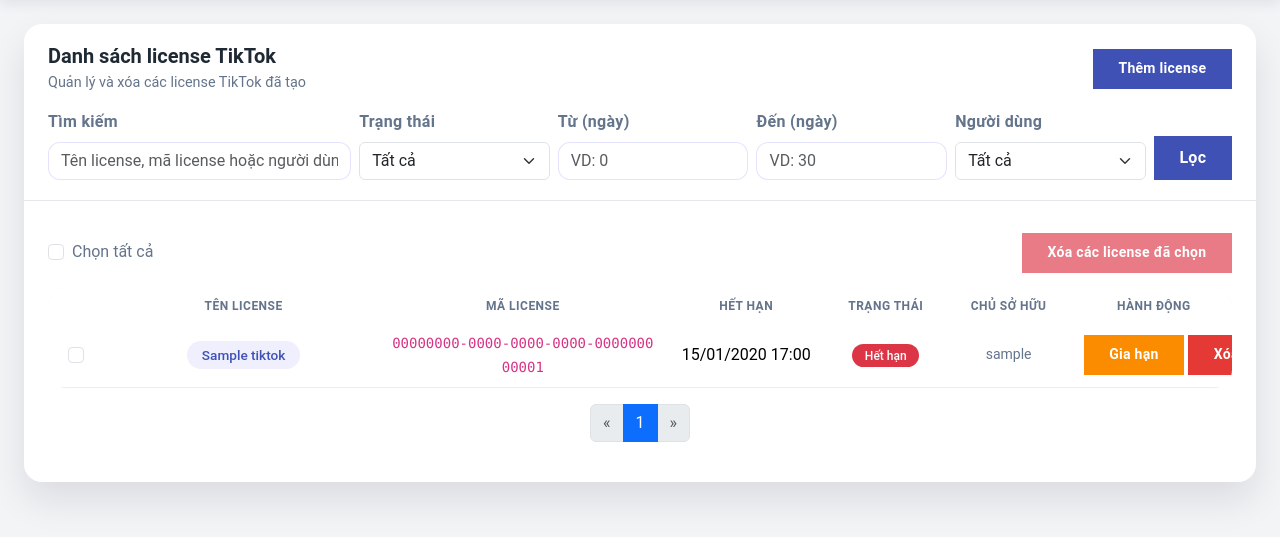
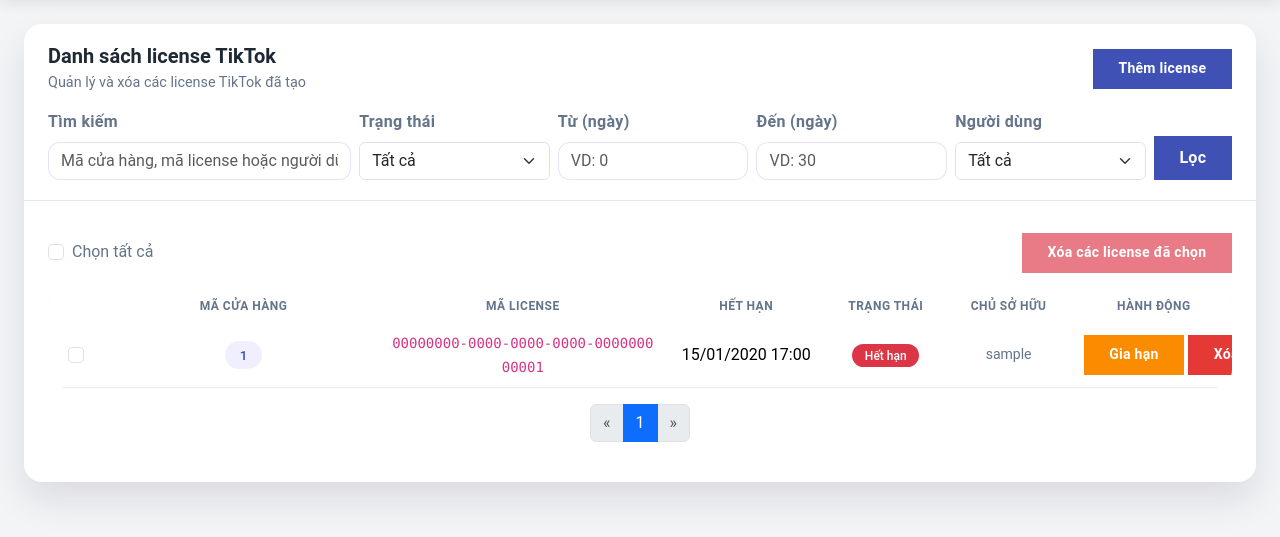
Before and after one commit to namngocngo2210/license_web, a Django app: page /license/tiktok/ in a window 1280 px wide. Shown: the part 57-594 px from the top of the page. Run offline with Django 4.2, Linux system fonts and the light colour scheme; a user stored in the database is signed in; tables that the repository leaves empty hold one stand-in row (values such as "Sample post"); some libraries are stand-ins or nearby versions.

Commit message:
edit name to shop_id license tiktok

```diff
--- a/licenses/forms.py
+++ b/licenses/forms.py
@@ -103,10 +103,10 @@ class ProfileForm(forms.ModelForm):
 
 
 class LicenseTikTokCreateForm(forms.Form):
-    names = forms.CharField(
-        label='Danh sách tên license (mỗi dòng 1 tên)',
-        widget=forms.Textarea(attrs={'class': 'form-control', 'placeholder': 'Ví dụ:\nLicense 1\nLicense 2', 'rows': 6}),
-        help_text='Tối đa 1000 license. Các license trùng tên sẽ được bỏ qua.',
+    shop_ids = forms.CharField(
+        label='Danh sách mã cửa hàng (mỗi dòng 1 mã)',
+        widget=forms.Textarea(attrs={'class': 'form-control', 'placeholder': 'Ví dụ:\n123456789\n987654321', 'rows': 6}),
+        help_text='Tối đa 1000 license. Các license trùng mã cửa hàng sẽ được bỏ qua.',
     )
     expires_in = forms.IntegerField(
         min_value=1,
@@ -129,14 +129,14 @@ class LicenseTikTokCreateForm(forms.Form):
                 help_text='Để trống để tạo cho chính bạn.',
             )
 
-    def _parse_names(self):
-        raw = self.cleaned_data['names']
-        names = [line.strip() for line in raw.splitlines() if line.strip()]
-        if not names:
-            raise forms.ValidationError('Vui lòng nhập ít nhất 1 tên license.')
-        if len(names) > 1000:
+    def _parse_shop_ids(self):
+        raw = self.cleaned_data['shop_ids']
+        shop_ids = [line.strip() for line in raw.splitlines() if line.strip()]
+        if not shop_ids:
+            raise forms.ValidationError('Vui lòng nhập ít nhất 1 mã cửa hàng.')
+        if len(shop_ids) > 1000:
             raise forms.ValidationError('Tối đa 1000 license mỗi lần.')
-        return names
+        return shop_ids
 
     def save(self):
         if self.owner is None:
@@ -152,14 +152,14 @@ class LicenseTikTokCreateForm(forms.Form):
                 target_owner = User.objects.get(id=int(self.cleaned_data['owner_id']))
             except (User.DoesNotExist, ValueError, TypeError):
                 target_owner = self.owner
-        for name in self._parse_names():
-            if LicenseTikTok.objects.filter(name=name, owner=target_owner).exists():
-                skipped.append(name)
+        for shop_id in self._parse_shop_ids():
+            if LicenseTikTok.objects.filter(shop_id=shop_id, owner=target_owner).exists():
+                skipped.append(shop_id)
                 continue
             created.append(
                 LicenseTikTok.objects.create(
                     owner=target_owner,
-                    name=name,
+                    shop_id=shop_id,
                     expired_at=expired_at,
                 )
             )
--- a/licenses/models.py
+++ b/licenses/models.py
@@ -37,7 +37,7 @@ class LicenseTikTok(models.Model):
         related_name='tiktok_licenses',
     )
     code = models.UUIDField(default=uuid.uuid4, editable=False, unique=True)
-    name = models.CharField(max_length=200, verbose_name='Tên license')
+    shop_id = models.CharField(max_length=200, verbose_name='Mã cửa hàng')
     expired_at = models.DateTimeField(verbose_name='Hết hạn')
     created_at = models.DateTimeField(auto_now_add=True)
     updated_at = models.DateTimeField(auto_now=True)
@@ -49,7 +49,7 @@ class LicenseTikTok(models.Model):
         verbose_name_plural = 'Licenses TikTok'
 
     def __str__(self):
-        return f'{self.name} ({self.code})'
+        return f'{self.shop_id} ({self.code})'
 
     @property
     def is_expired(self) -> bool:
--- a/licenses/views.py
+++ b/licenses/views.py
@@ -546,10 +546,17 @@ def api_create_user(request):
 @permission_classes([AllowAny])
 def verify_tiktok_license(request):
     code = request.data.get('code')
+    shop_id = request.data.get('shop_id')
 
     if not code:
         return Response(
             {'status': False, 'error': 'code là bắt buộc'},
+            status=status.HTTP_400_BAD_REQUEST,
+        )
+
+    if not shop_id:
+        return Response(
+            {'status': False, 'error': 'shop_id là bắt buộc'},
             status=status.HTTP_400_BAD_REQUEST,
         )
 
@@ -562,7 +569,7 @@ def verify_tiktok_license(request):
         )
 
     try:
-        license_obj = LicenseTikTok.objects.get(code=normalized_code)
+        license_obj = LicenseTikTok.objects.get(code=normalized_code, shop_id=shop_id)
     except LicenseTikTok.DoesNotExist:
         return Response(
             {'status': False, 'valid': False, 'reason': 'not_found'},
@@ -601,7 +608,7 @@ def _tiktok_license_to_dict(license_obj):
     return {
         'id': license_obj.id,
         'code': str(license_obj.code),
-        'name': license_obj.name,
+        'shop_id': license_obj.shop_id,
         'expired_at': int(license_obj.expired_at.timestamp()),
         'created_at': int(license_obj.created_at.timestamp()),
         'updated_at': int(license_obj.updated_at.timestamp()),
@@ -613,12 +620,12 @@ def _tiktok_license_to_dict(license_obj):
 @authentication_classes([APIKeyAuthentication])
 @permission_classes([AllowAny])
 def create_tiktok_license_api(request):
-    names = request.data.get('names')
+    shop_ids = request.data.get('shop_ids')
     expires_in = request.data.get('expires_in')
 
-    if not isinstance(names, list) or not names:
+    if not isinstance(shop_ids, list) or not shop_ids:
         return Response(
-            {'status': False, 'error': 'names phải là mảng không rỗng'},
+            {'status': False, 'error': 'shop_ids phải là mảng không rỗng'},
             status=status.HTTP_400_BAD_REQUEST,
         )
 
@@ -632,28 +639,28 @@ def create_tiktok_license_api(request):
             status=status.HTTP_400_BAD_REQUEST,
         )
 
-    if len(names) > 1000:
+    if len(shop_ids) > 1000:
         return Response(
-            {'status': False, 'error': 'names vượt quá 1000 license'},
+            {'status': False, 'error': 'shop_ids vượt quá 1000 license'},
             status=status.HTTP_400_BAD_REQUEST,
         )
 
     expired_at = timezone.now() + timedelta(days=expires_in)
     created = []
 
-    for name in names:
-        if not isinstance(name, str) or not name.strip():
+    for shop_id in shop_ids:
+        if not isinstance(shop_id, str) or not shop_id.strip():
             return Response(
-                {'status': False, 'error': 'Có tên license không hợp lệ'},
+                {'status': False, 'error': 'Có mã cửa hàng không hợp lệ'},
                 status=status.HTTP_400_BAD_REQUEST,
             )
-        name = name.strip()
-        if LicenseTikTok.objects.filter(name=name, owner=request.user).exists():
+        shop_id = shop_id.strip()
+        if LicenseTikTok.objects.filter(shop_id=shop_id, owner=request.user).exists():
             continue
         created.append(
             LicenseTikTok.objects.create(
                 owner=request.user,
-                name=name,
+                shop_id=shop_id,
                 expired_at=expired_at,
             )
         )
@@ -679,7 +686,7 @@ def list_tiktok_license_api(request):
 @permission_classes([AllowAny])
 def update_tiktok_license_api(request):
     id = request.data.get('id')
-    name = request.data.get('name')
+    shop_id = request.data.get('shop_id')
 
     if not id:
         return Response(
@@ -687,13 +694,13 @@ def update_tiktok_license_api(request):
             status=status.HTTP_400_BAD_REQUEST,
         )
 
-    if not name or not isinstance(name, str) or not name.strip():
+    if not shop_id or not isinstance(shop_id, str) or not shop_id.strip():
         return Response(
-            {'status': False, 'error': 'name là bắt buộc và phải là chuỗi không rỗng'},
+            {'status': False, 'error': 'shop_id là bắt buộc và phải là chuỗi không rỗng'},
             status=status.HTTP_400_BAD_REQUEST,
         )
 
-    name = name.strip()
+    shop_id = shop_id.strip()
 
     try:
         license_obj = LicenseTikTok.objects.get(id=id, owner=request.user)
@@ -703,15 +710,15 @@ def update_tiktok_license_api(request):
             status=status.HTTP_404_NOT_FOUND,
         )
 
-    # Kiểm tra tên trùng (trừ chính nó)
-    if LicenseTikTok.objects.filter(name=name, owner=request.user).exclude(id=id).exists():
+    # Kiểm tra mã cửa hàng trùng (trừ chính nó)
+    if LicenseTikTok.objects.filter(shop_id=shop_id, owner=request.user).exclude(id=id).exists():
         return Response(
-            {'status': False, 'error': 'Tên license đã tồn tại'},
+            {'status': False, 'error': 'Mã cửa hàng đã tồn tại'},
             status=status.HTTP_400_BAD_REQUEST,
         )
 
-    license_obj.name = name
-    license_obj.save(update_fields=['name', 'updated_at'])
+    license_obj.shop_id = shop_id
+    license_obj.save(update_fields=['shop_id', 'updated_at'])
 
     return Response(
         {
@@ -823,7 +830,7 @@ def dashboard_tiktok(request):
 
     if q:
         from django.db.models import Q
-        licenses_qs = licenses_qs.filter(Q(name__icontains=q) | Q(code__icontains=q) | Q(owner__username__icontains=q))
+        licenses_qs = licenses_qs.filter(Q(shop_id__icontains=q) | Q(code__icontains=q) | Q(owner__username__icontains=q))
 
     now = timezone.now()
     if status_filter == 'active':
@@ -928,14 +935,20 @@ def delete_tiktok_license(request, pk):
         license_obj = get_object_or_404(LicenseTikTok, pk=pk, owner=request.user)
 
     if request.method == 'POST':
-        name = license_obj.name
+        shop_id = license_obj.shop_id
         license_obj.delete()
-        messages.success(request, f'Đã xóa license TikTok "{name}".')
-        return redirect('licenses:dashboard_tiktok')
+        messages.success(request, f'Đã xóa license TikTok "{shop_id}".')
+
+        # Preserve query parameters when redirecting
+        qs = QueryDict(request.GET.urlencode(), mutable=True)
+        redirect_url = f"{reverse('licenses:dashboard_tiktok')}?{qs.urlencode()}" if qs else reverse('licenses:dashboard_tiktok')
+        return redirect(redirect_url)
 
     # Redirect back to dashboard with query params if GET request
     # The modal in dashboard will handle the confirmation
-    return redirect('licenses:dashboard_tiktok')
+    qs = QueryDict(request.GET.urlencode(), mutable=True)
+    redirect_url = f"{reverse('licenses:dashboard_tiktok')}?{qs.urlencode()}" if qs else reverse('licenses:dashboard_tiktok')
+    return redirect(redirect_url)
 
 
 @login_required
@@ -1041,7 +1054,7 @@ def generate_qr_code(request):
             if license_type == 'tiktok':
                 note = note.format(
                     license_code=str(license_obj.code),
-                    license_name=license_obj.name,
+                    shop_id=license_obj.shop_id,
                     package_name=package.name,
                     days=package.days
                 )
@@ -1080,7 +1093,7 @@ def generate_qr_code(request):
         'code': str(license_obj.code),
     }
     if license_type == 'tiktok':
-        license_data['name'] = license_obj.name
+        license_data['shop_id'] = license_obj.shop_id
     else:
         license_data['phone_number'] = license_obj.phone_number
 
--- a/templates/licenses/dashboard_tiktok.html
+++ b/templates/licenses/dashboard_tiktok.html
@@ -24,7 +24,7 @@
                 <form method="get" class="row g-2 align-items-end">
                     <div class="col-12 col-md">
                         <label class="form-label">Tìm kiếm</label>
-                        <input type="text" name="q" value="{{ filters.q }}" class="form-control" placeholder="Tên license, mã license hoặc người dùng">
+                        <input type="text" name="q" value="{{ filters.q }}" class="form-control" placeholder="Mã cửa hàng, mã license hoặc người dùng">
                     </div>
                     <div class="col-6 col-md-2">
                         <label class="form-label">Trạng thái</label>
@@ -60,7 +60,7 @@
             </div>
             <div class="md-card-body">
                 {% if licenses %}
-                    <form method="post" class="d-grid gap-3">
+                    <form method="post" class="d-grid gap-3" id="bulk-delete-form">
                         {% csrf_token %}
                         {% if is_superuser %}
                             <input type="hidden" name="action" value="delete_selected">
@@ -90,7 +90,7 @@
                                 <thead>
                                     <tr>
                                         {% if is_superuser %}<th class="text-center" style="width:56px;"></th>{% endif %}
-                                        <th class="text-center" style="width:25%;">Tên license</th>
+                                        <th class="text-center" style="width:25%;">Mã cửa hàng</th>
                                         <th class="text-center" style="width:25%;">Mã license</th>
                                         <th class="text-center" style="width:15%;">Hết hạn</th>
                                         <th class="text-center" style="width:10%;">Trạng thái</th>
@@ -106,7 +106,7 @@
                                                     <input class="form-check-input license-checkbox" type="checkbox" name="selected_ids" value="{{ license.id }}">
                                                 </td>
                                             {% endif %}
-                                            <td class="text-center"><span class="chip">{{ license.name }}</span></td>
+                                            <td class="text-center"><span class="chip">{{ license.shop_id }}</span></td>
                                             <td class="text-center text-break"><code style="word-break: break-all;">{{ license.code }}</code></td>
                                             <td class="text-center text-nowrap">{{ license.expired_at|date:"d/m/Y H:i" }}</td>
                                             <td class="text-center">
@@ -122,8 +122,7 @@
                                                     <button type="button" class="btn btn-warning btn-sm" data-bs-toggle="modal" data-bs-target="#extendModal-{{ license.pk }}">Gia hạn</button>
                                                     <button type="button" class="btn btn-danger btn-sm" data-bs-toggle="modal" data-bs-target="#deleteModal-{{ license.pk }}">Xóa</button>
                                                 {% else %}
-                                                    <button type="button" class="btn btn-warning btn-sm extend-btn" data-license-id="{{ license.id }}" data-license-code="{{ license.code }}" data-license-name="{{ license.name }}">Gia hạn</button>
-                                                    <button type="button" class="btn btn-danger btn-sm" data-bs-toggle="modal" data-bs-target="#deleteModal-{{ license.pk }}">Xóa</button>
+                                                    <button type="button" class="btn btn-warning btn-sm extend-btn" data-license-id="{{ license.id }}" data-license-code="{{ license.code }}" data-license-shop-id="{{ license.shop_id }}">Gia hạn</button>
                                                 {% endif %}
                                             </td>
                                         </tr>
@@ -145,8 +144,8 @@
                                                         <div class="divider"></div>
                                                     {% endif %}
                                                     <div class="mb-1">
-                                                        <span class="text-muted small d-block">Tên license</span>
-                                                        <span class="chip">{{ license.name }}</span>
+                                                        <span class="text-muted small d-block">Mã cửa hàng</span>
+                                                        <span class="chip">{{ license.shop_id }}</span>
                                                     </div>
                                                     <div class="mb-1">
                                                         <span class="text-muted small d-block">Mã license</span>
@@ -177,8 +176,7 @@
                                                         <button type="button" class="btn btn-warning flex-fill" data-bs-toggle="modal" data-bs-target="#extendModal-{{ license.pk }}">Gia hạn</button>
                                                         <button type="button" class="btn btn-danger flex-fill" data-bs-toggle="modal" data-bs-target="#deleteModal-{{ license.pk }}">Xóa</button>
                                                     {% else %}
-                                                        <button type="button" class="btn btn-warning flex-fill extend-btn" data-license-id="{{ license.id }}" data-license-code="{{ license.code }}" data-license-name="{{ license.name }}">Gia hạn</button>
-                                                        <button type="button" class="btn btn-danger flex-fill" data-bs-toggle="modal" data-bs-target="#deleteModal-{{ license.pk }}">Xóa</button>
+                                                        <button type="button" class="btn btn-warning flex-fill extend-btn" data-license-id="{{ license.id }}" data-license-code="{{ license.code }}" data-license-shop-id="{{ license.shop_id }}">Gia hạn</button>
                                                     {% endif %}
                                                 </div>
                                             </div>
@@ -201,8 +199,8 @@
                                             <div class="modal-body">
                                                 {% csrf_token %}
                                                 <div class="mb-3">
-                                                    <label class="form-label">Tên license</label>
-                                                    <input type="text" class="form-control" value="{{ license.name }}" disabled>
+                                                    <label class="form-label">Mã cửa hàng</label>
+                                                    <input type="text" class="form-control" value="{{ license.shop_id }}" disabled>
                                                 </div>
                                                 <div class="mb-3">
                                                     <label class="form-label">Mã license</label>
@@ -223,7 +221,8 @@
                             </div>
                         {% endfor %}
                         {% endif %}
-                        <!-- Modals xóa cho từng license -->
+                        <!-- Modals xóa cho từng license (chỉ hiển thị cho superuser) -->
+                        {% if is_superuser %}
                         {% for license in licenses %}
                             <div class="modal fade" id="deleteModal-{{ license.pk }}" tabindex="-1" aria-labelledby="deleteModalLabel-{{ license.pk }}" aria-hidden="true">
                                 <div class="modal-dialog modal-dialog-centered">
@@ -232,10 +231,10 @@
                                             <h5 class="modal-title" id="deleteModalLabel-{{ license.pk }}">Xác nhận xóa</h5>
                                             <button type="button" class="btn-close" data-bs-dismiss="modal" aria-label="Close"></button>
                                         </div>
-                                        <form method="post" action="{% url 'licenses:delete_tiktok' license.pk %}">
+                                        <form method="post" action="{% url 'licenses:delete_tiktok' license.pk %}" id="delete-form-{{ license.pk }}" class="delete-modal-form">
                                             <div class="modal-body">
                                                 {% csrf_token %}
-                                                <p class="mb-0">Bạn có chắc chắn muốn xóa license <strong>{{ license.name }}</strong>?</p>
+                                                <p class="mb-0">Bạn có chắc chắn muốn xóa license <strong>{{ license.shop_id }}</strong>?</p>
                                                 <small class="text-muted">Mã: <code style="word-break: break-all;">{{ license.code }}</code></small>
                                             </div>
                                             <div class="modal-footer">
@@ -247,6 +246,7 @@
                                 </div>
                             </div>
                         {% endfor %}
+                        {% endif %}
                         {% if page_obj %}
                             <nav aria-label="Phân trang" class="d-flex justify-content-center mt-3">
                                 <ul class="pagination">
@@ -348,8 +348,8 @@
                         <div class="card bg-light p-3">
                             <div class="row">
                                 <div class="col-6">
-                                    <small class="text-muted">Tên license:</small>
-                                    <div id="modal-license-name" class="fw-bold"></div>
+                                    <small class="text-muted">Mã cửa hàng:</small>
+                                    <div id="modal-license-shop-id" class="fw-bold"></div>
                                 </div>
                                 <div class="col-6">
                                     <small class="text-muted">Mã license:</small>
@@ -429,7 +429,8 @@
     document.addEventListener('DOMContentLoaded', function () {
         const selectAll = document.getElementById('select-all');
         const deleteBtn = document.getElementById('delete-selected-btn');
-        const form = document.querySelector('form[method="post"]');
+        // Only select the main form for bulk delete, not modal forms
+        const form = document.getElementById('bulk-delete-form');
 
         if (!deleteBtn || !form) {
             return;
@@ -480,9 +481,13 @@
             });
         }
 
-        // Handle form submission
+        // Handle form submission for bulk delete only
         if (form) {
             form.addEventListener('submit', function(e) {
+                // Only handle if this is the bulk delete form (check by id)
+                if (this.id === 'bulk-delete-form') {
+                    const actionInput = this.querySelector('input[name="action"]');
+                    if (actionInput && actionInput.value === 'delete_selected') {
                         const checkboxes = getAllCheckboxes();
                         const checkedBoxes = Array.from(checkboxes).filter(cb => cb.checked);
 
@@ -491,37 +496,59 @@
                             alert('Vui lòng chọn ít nhất một license để xóa.');
                             return false;
                         }
-
-                // Ensure action is set
-                const actionInput = form.querySelector('input[name="action"]');
-                if (!actionInput || actionInput.value !== 'delete_selected') {
-                    const hiddenInput = document.createElement('input');
-                    hiddenInput.type = 'hidden';
-                    hiddenInput.name = 'action';
-                    hiddenInput.value = 'delete_selected';
-                    form.appendChild(hiddenInput);
                     }
+                }
+                // Allow other forms (like modal delete forms) to submit normally
             });
         }
 
         updateButtonState();
     });
 
+    // Ensure all delete forms in modals can submit correctly
+    // This listener ensures delete forms are not blocked
+    (function() {
+        // Set up listeners for all delete forms when page loads
+        document.querySelectorAll('.delete-modal-form').forEach(function(form) {
+            form.addEventListener('submit', function(e) {
+                console.log('Delete form submitting:', this.action);
+                // Don't prevent default - allow form to submit
+            }, false);
+        });
+
+        // Also handle dynamically added forms (if any)
+        const observer = new MutationObserver(function(mutations) {
+            mutations.forEach(function(mutation) {
+                mutation.addedNodes.forEach(function(node) {
+                    if (node.nodeType === 1) { // Element node
+                        const forms = node.querySelectorAll ? node.querySelectorAll('.delete-modal-form') : [];
+                        forms.forEach(function(form) {
+                            form.addEventListener('submit', function(e) {
+                                console.log('Delete form submitting:', this.action);
+                            }, false);
+                        });
+                    }
+                });
+            });
+        });
+        observer.observe(document.body, { childList: true, subtree: true });
+    })();
+
     {% if not is_superuser %}
     // Handle extend button clicks for non-superuser
     let currentLicenseId = null;
     let currentLicenseCode = null;
-    let currentLicenseName = null;
+    let currentLicenseShopId = null;
     const banksData = {{ banks_data|safe }};
 
     document.querySelectorAll('.extend-btn').forEach(btn => {
         btn.addEventListener('click', function() {
             currentLicenseId = this.dataset.licenseId;
             currentLicenseCode = this.dataset.licenseCode;
-            currentLicenseName = this.dataset.licenseName;
+            currentLicenseShopId = this.dataset.licenseShopId;
 
             // Set license info in modal
-            document.getElementById('modal-license-name').textContent = currentLicenseName;
+            document.getElementById('modal-license-shop-id').textContent = currentLicenseShopId;
             document.getElementById('modal-license-code').textContent = currentLicenseCode;
 
             // Load packages
@@ -641,7 +668,7 @@
         showPackageSelection();
         currentLicenseId = null;
         currentLicenseCode = null;
-        currentLicenseName = null;
+        currentLicenseShopId = null;
     });
     {% endif %}
 </script>
--- a/templates/licenses/license_extend.html
+++ b/templates/licenses/license_extend.html
@@ -10,8 +10,8 @@
                 <h5 class="mb-1 fw-semibold">Gia hạn license</h5>
                 {% if license.phone_number %}
                     <p class="card-subtitle mb-0">Số điện thoại: <strong>{{ license.phone_number }}</strong></p>
-                {% elif license.name %}
-                    <p class="card-subtitle mb-0">Tên license: <strong>{{ license.name }}</strong></p>
+                {% elif license.shop_id %}
+                    <p class="card-subtitle mb-0">Mã cửa hàng: <strong>{{ license.shop_id }}</strong></p>
                 {% endif %}
             </div>
             <div class="md-card-body d-grid gap-3">
```
Also changed, not shown: licenses/migrations/0010_replace_name_with_shop_id.py (added). Lines whose indentation alone changed are shown as unchanged.
